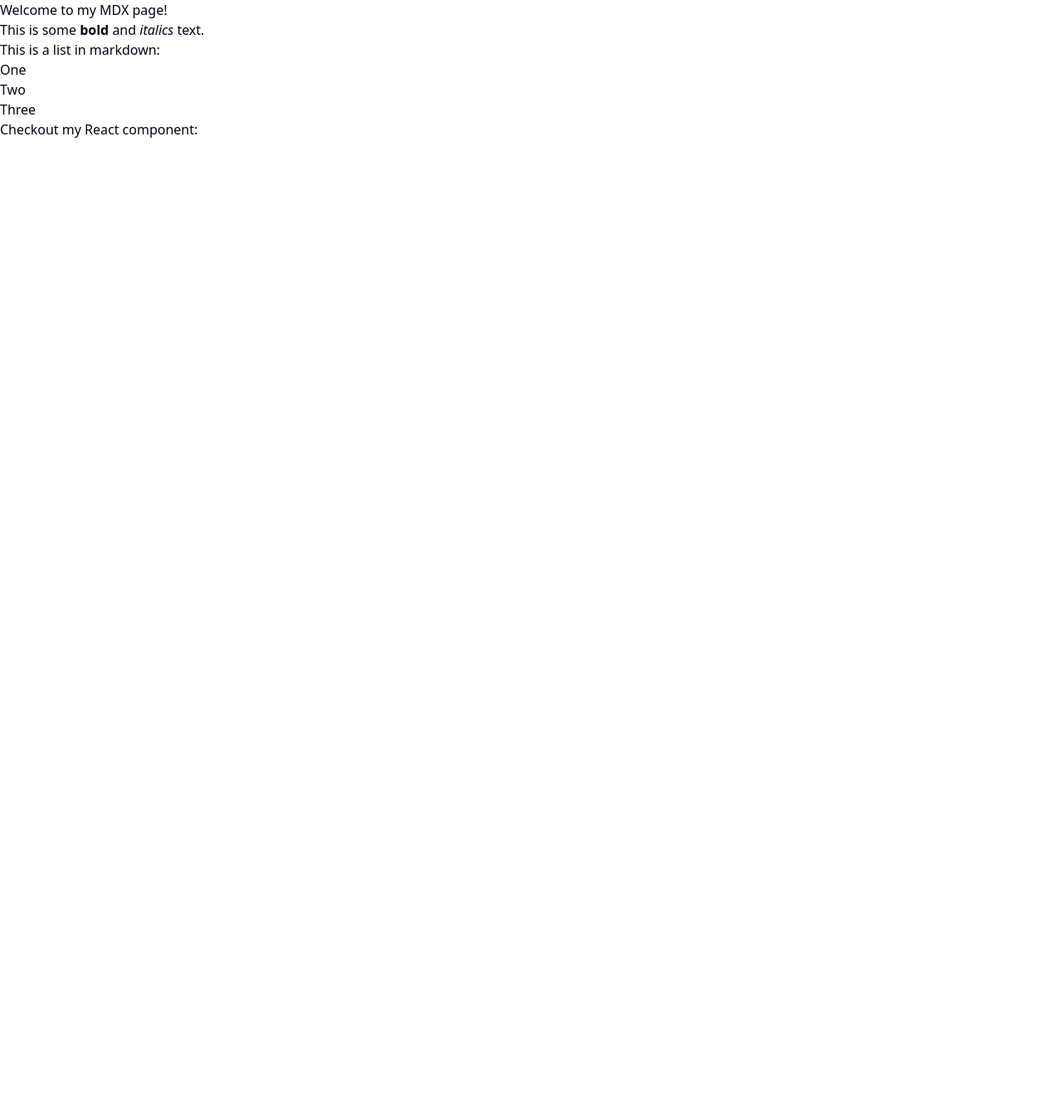
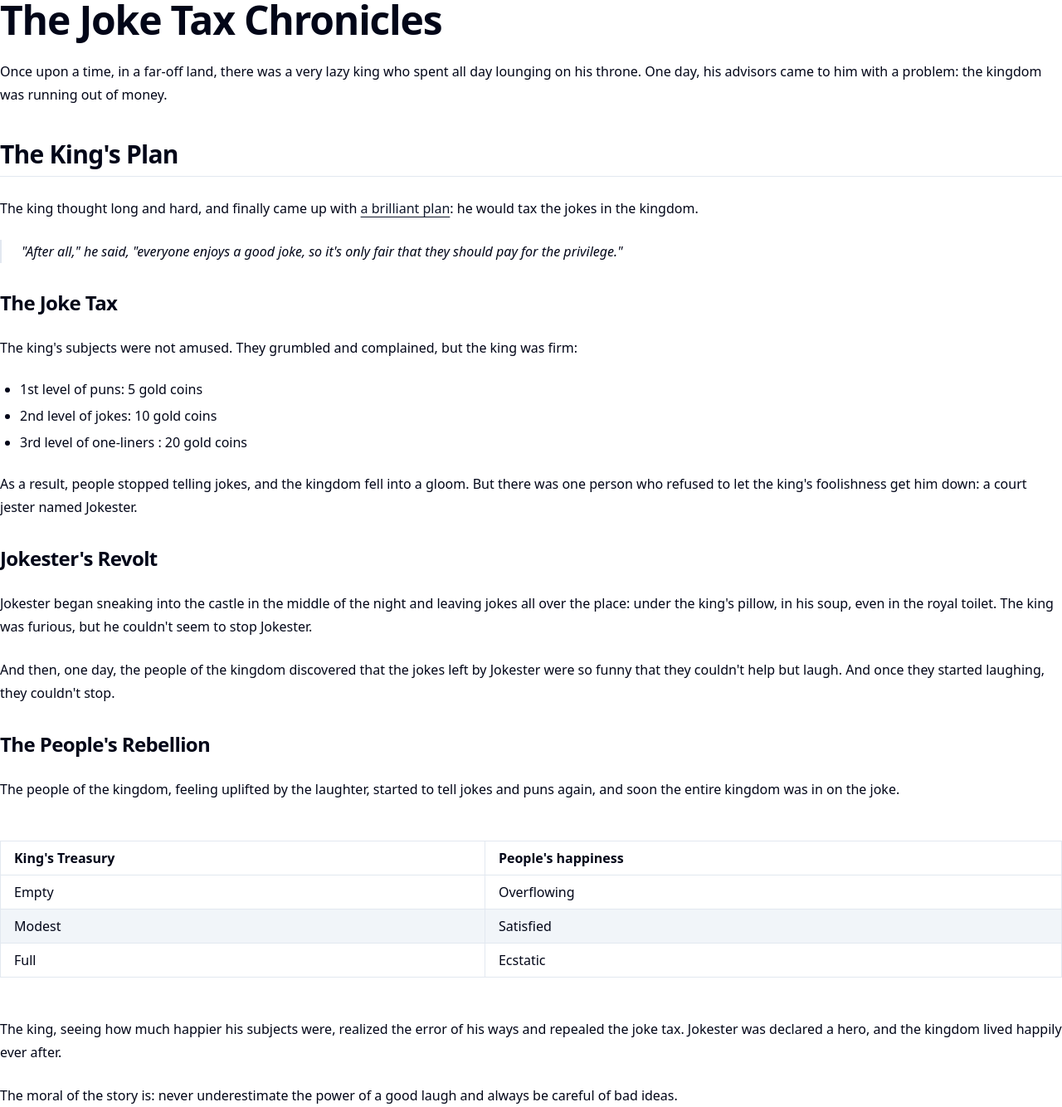
Before and after one commit to cyberpunga/cyberpunga.github.io, a Next.js app: page /example-markdown-page in a window 1280 px wide. Shown: the whole page at 83% size. Before the commit the page ends 800 px from the top, so only its background shows below. Built offline with nearby package versions, Linux system fonts and the light colour scheme.

Commit message:
add typography styles and use remark gfm to support tables

```diff
--- a/app/example-markdown-page/page.mdx
+++ b/app/example-markdown-page/page.mdx
@@ -1,11 +1,40 @@
-# Welcome to my MDX page!
 
-This is some **bold** and _italics_ text.
+# The Joke Tax Chronicles
 
-This is a list in markdown:
+Once upon a time, in a far-off land, there was a very lazy king who spent all day lounging on his throne. One day, his advisors came to him with a problem: the kingdom was running out of money.
 
-- One
-- Two
-- Three
+## The King's Plan
 
-Checkout my React component:
+The king thought long and hard, and finally came up with [a brilliant plan](#): he would tax the jokes in the kingdom.
+
+> "After all," he said, "everyone enjoys a good joke, so it's only fair that they should pay for the privilege."
+
+### The Joke Tax
+
+The king's subjects were not amused. They grumbled and complained, but the king was firm:
+
+- 1st level of puns: 5 gold coins
+- 2nd level of jokes: 10 gold coins
+- 3rd level of one-liners : 20 gold coins
+
+As a result, people stopped telling jokes, and the kingdom fell into a gloom. But there was one person who refused to let the king's foolishness get him down: a court jester named Jokester.
+
+### Jokester's Revolt
+
+Jokester began sneaking into the castle in the middle of the night and leaving jokes all over the place: under the king's pillow, in his soup, even in the royal toilet. The king was furious, but he couldn't seem to stop Jokester.
+
+And then, one day, the people of the kingdom discovered that the jokes left by Jokester were so funny that they couldn't help but laugh. And once they started laughing, they couldn't stop.
+
+### The People's Rebellion
+
+The people of the kingdom, feeling uplifted by the laughter, started to tell jokes and puns again, and soon the entire kingdom was in on the joke.
+
+| King's Treasury | People's happiness |
+|--------------------|----------------------|
+| Empty            | Overflowing          |
+| Modest           | Satisfied            |
+| Full             | Ecstatic             |
+
+The king, seeing how much happier his subjects were, realized the error of his ways and repealed the joke tax. Jokester was declared a hero, and the kingdom lived happily ever after.
+
+The moral of the story is: never underestimate the power of a good laugh and always be careful of bad ideas.
--- a/app/globals.css
+++ b/app/globals.css
@@ -1,4 +1,5 @@
 @import "tailwindcss";
+@import "./typography.css";
 
 @plugin "tailwindcss-animate";
 
--- /dev/null
+++ b/app/typography.css
@@ -0,0 +1,72 @@
+h1 {
+  @apply scroll-m-20 text-4xl font-extrabold tracking-tight lg:text-5xl;
+}
+
+h2 {
+  @apply mt-10 scroll-m-20 border-b pb-2 text-3xl font-semibold tracking-tight transition-colors first:mt-0;
+}
+
+h3 {
+  @apply mt-8 scroll-m-20 text-2xl font-semibold tracking-tight;
+}
+
+h4 {
+  @apply scroll-m-20 text-xl font-semibold tracking-tight;
+}
+
+h5 {
+  @apply scroll-m-20 text-lg font-semibold tracking-tight;
+}
+
+h6 {
+  @apply scroll-m-20 font-semibold tracking-tight;
+}
+
+p {
+  @apply leading-7 [&:not(:first-child)]:mt-6;
+}
+
+ul {
+  @apply my-6 ml-6 list-disc [&>li]:mt-2;
+}
+
+blockquote {
+  @apply mt-6 border-l-2 pl-6 italic;
+}
+
+tr {
+  @apply m-0 border-t p-0 even:bg-muted;
+}
+
+th {
+  @apply border px-4 py-2 text-left font-bold [&[align=center]]:text-center [&[align=right]]:text-right;
+}
+
+td {
+  @apply border px-4 py-2 text-left [&[align=center]]:text-center [&[align=right]]:text-right;
+}
+
+code {
+  @apply relative rounded bg-muted px-[0.3rem] py-[0.2rem] font-mono text-sm font-semibold;
+}
+
+small {
+  @apply text-sm font-medium leading-none;
+}
+
+a {
+  @apply font-medium text-primary underline underline-offset-4;
+}
+
+table {
+  @apply my-12 w-full overflow-y-auto;
+}
+
+thead {
+  tr {
+    @apply m-0 border-t p-0 even:bg-muted;
+    th {
+      @apply border px-4 py-2 text-left font-bold [&[align=center]]:text-center [&[align=right]]:text-right;
+    }
+  }
+}
--- a/content/example-markdown-post/page.mdx
+++ b/content/example-markdown-post/page.mdx
@@ -1,11 +1,40 @@
-# Welcome to my MDX page!
 
-This is some **bold** and _italics_ text.
+# The Joke Tax Chronicles
 
-This is a list in markdown:
+Once upon a time, in a far-off land, there was a very lazy king who spent all day lounging on his throne. One day, his advisors came to him with a problem: the kingdom was running out of money.
 
-- One
-- Two
-- Three
+## The King's Plan
 
-Checkout my React component:
+The king thought long and hard, and finally came up with [a brilliant plan](#): he would tax the jokes in the kingdom.
+
+> "After all," he said, "everyone enjoys a good joke, so it's only fair that they should pay for the privilege."
+
+### The Joke Tax
+
+The king's subjects were not amused. They grumbled and complained, but the king was firm:
+
+- 1st level of puns: 5 gold coins
+- 2nd level of jokes: 10 gold coins
+- 3rd level of one-liners : 20 gold coins
+
+As a result, people stopped telling jokes, and the kingdom fell into a gloom. But there was one person who refused to let the king's foolishness get him down: a court jester named Jokester.
+
+### Jokester's Revolt
+
+Jokester began sneaking into the castle in the middle of the night and leaving jokes all over the place: under the king's pillow, in his soup, even in the royal toilet. The king was furious, but he couldn't seem to stop Jokester.
+
+And then, one day, the people of the kingdom discovered that the jokes left by Jokester were so funny that they couldn't help but laugh. And once they started laughing, they couldn't stop.
+
+### The People's Rebellion
+
+The people of the kingdom, feeling uplifted by the laughter, started to tell jokes and puns again, and soon the entire kingdom was in on the joke.
+
+| King's Treasury | People's happiness |
+|--------------------|----------------------|
+| Empty            | Overflowing          |
+| Modest           | Satisfied            |
+| Full             | Ecstatic             |
+
+The king, seeing how much happier his subjects were, realized the error of his ways and repealed the joke tax. Jokester was declared a hero, and the kingdom lived happily ever after.
+
+The moral of the story is: never underestimate the power of a good laugh and always be careful of bad ideas.
--- a/next.config.ts
+++ b/next.config.ts
@@ -1,5 +1,6 @@
 import createMDX from "@next/mdx";
 import { NextConfig } from "next";
+import remarkGfm from "remark-gfm";
 
 const nextConfig: NextConfig = {
   // Configure `pageExtensions` to include markdown and MDX files
@@ -10,6 +11,9 @@
 
 const withMDX = createMDX({
   // Add markdown plugins here, as desired
+  options: {
+    remarkPlugins: [remarkGfm],
+  },
 });
 
 // Merge MDX config with Next.js config
--- a/package.json
+++ b/package.json
@@ -3,7 +3,7 @@
   "version": "0.1.0",
   "private": true,
   "scripts": {
-    "dev": "next dev --turbopack",
+    "dev": "next dev",
     "build": "next build",
     "start": "next start",
     "lint": "next lint"
@@ -19,6 +19,7 @@
     "next": "15.2.1-canary.4",
     "react": "^19.0.0",
     "react-dom": "^19.0.0",
+    "remark-gfm": "^4.0.1",
     "tailwind-merge": "^3.0.2",
     "tailwindcss-animate": "^1.0.7"
   },
```
Also changed, not shown: 1 other file (tests, documents, lock files or other folders).
